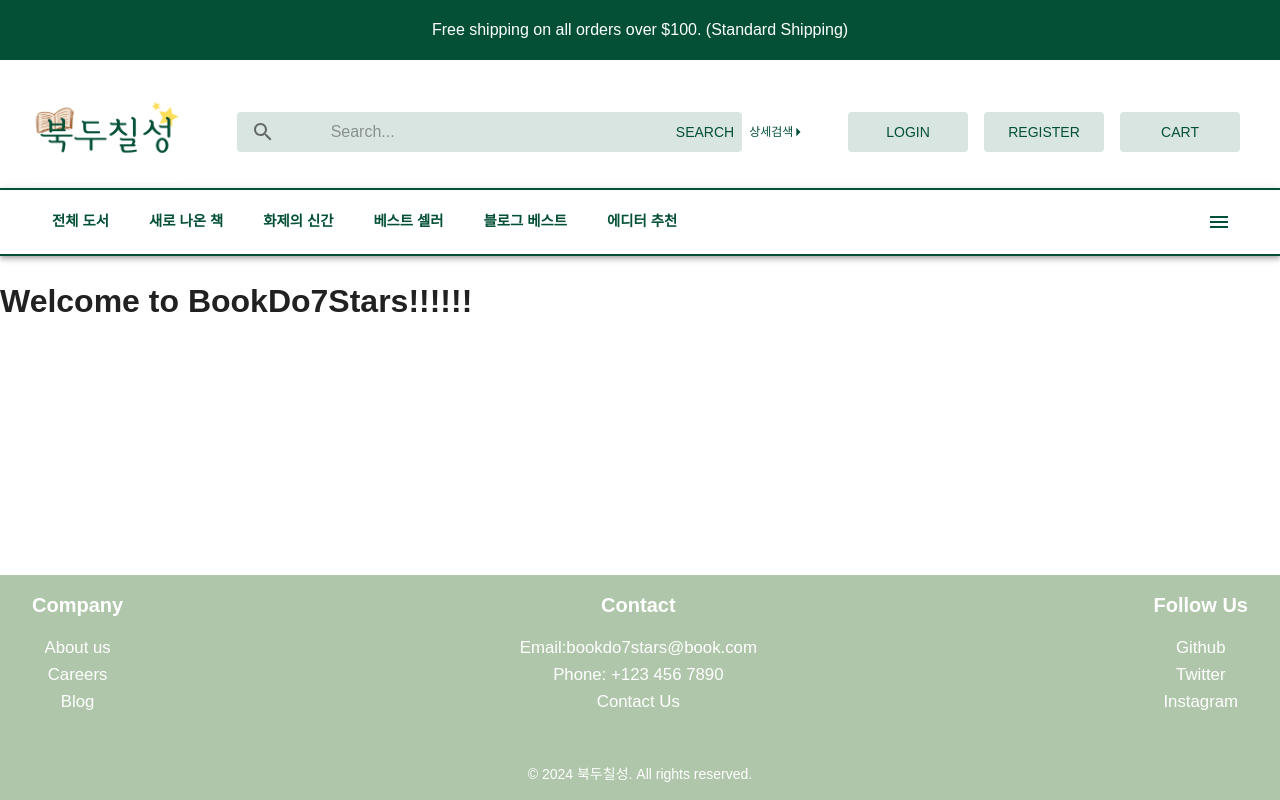
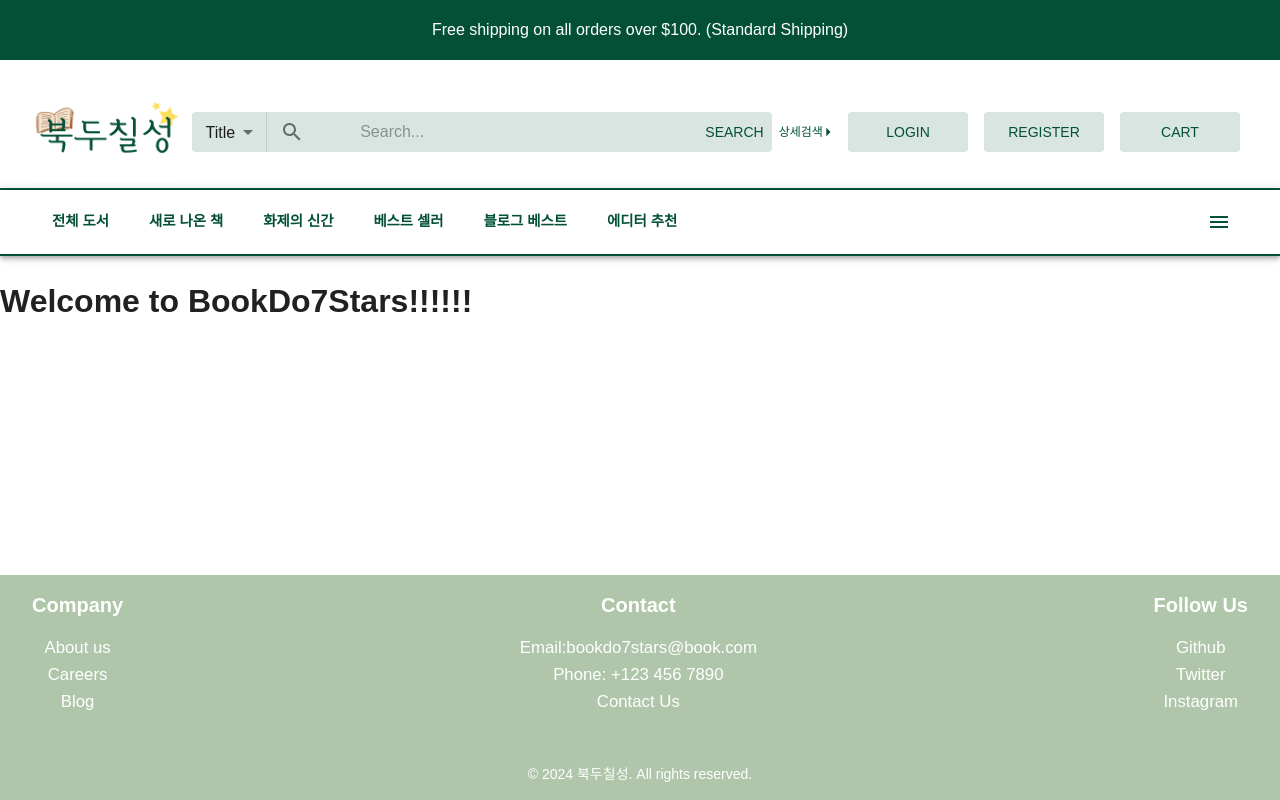
Before and after one commit to MayHyeyeonKim/bookdo7stars-ts, a Next.js app: page / in a window 1280 px wide. Built offline with nearby package versions, Linux system fonts and the light colour scheme.

Commit message:
added UnifiedSearch feature

```diff
--- a/src/app/components/Header.tsx
+++ b/src/app/components/Header.tsx
@@ -1,4 +1,6 @@
 'use client';
+
+import { useEffect, useState } from 'react';
 
 import ArrowRightIcon from '@mui/icons-material/ArrowRight';
 import HowToRegRoundedIcon from '@mui/icons-material/HowToRegRounded';
@@ -22,13 +24,15 @@ import {
   useMediaQuery,
   useTheme,
   Tooltip,
+  Select,
+  MenuItem,
 } from '@mui/material';
 import Image from 'next/image';
 import { useRouter } from 'next/navigation';
 import { useDispatch, useSelector } from 'react-redux';
 
 import CategoryBar from './CategoryBar';
-import { logoutRequest } from '../actions/types';
+import { getBooksSearchRequest, logoutRequest } from '../actions/types';
 import { AppDispatch, AppState } from '../store/store';
 
 const StyledSearchField = styled(TextField)(({ theme }) => ({
@@ -132,6 +136,26 @@ const Header = () => {
   const dispatch = useDispatch<AppDispatch>();
   const { user, isLogoutDone } = useSelector((store: AppState) => store.user);
 
+  const [searchTarget, setSearchTarget] = useState('title');
+  const [searchTerm, setSearchTerm] = useState('');
+
+  const initialPageSize = 20;
+  const initialPage = 1;
+
+  const handleSearchTargetChange = (event) => {
+    setSearchTarget(event.target.value);
+  };
+
+  const handleSearch = () => {
+    if (searchTerm.trim() === '') {
+      alert('Please enter a search term.');
+      return;
+    }
+    const encodedSearchTerm = encodeURIComponent(searchTerm);
+    router.push(`/search/result?${searchTarget}=${encodedSearchTerm}`);
+    dispatch(getBooksSearchRequest({ page: initialPage, pageSize: initialPageSize, [searchTarget]: searchTerm }));
+  };
+
   const handleLogin = () => {
     router.push('/login');
   };
@@ -158,8 +182,6 @@ const Header = () => {
   const handleDetailSearch = () => {
     router.push('/search');
   };
-
-  console.log('isMobile:', isMobile);
 
   return (
     <Box>
@@ -199,7 +221,26 @@ const Header = () => {
               </Button>
             )}
             <Box sx={{ flexGrow: 0.5 }} />
+            <Select
+              value={searchTarget}
+              onChange={handleSearchTargetChange}
+              sx={{
+                backgroundColor: alpha(theme.palette.primary.main, 0.15),
+                borderTopRightRadius: '0',
+                borderBottomRightRadius: '0',
+                marginRight: '-25px',
+                height: '40px',
+                '& .MuiOutlinedInput-notchedOutline': {
+                  border: 'none',
+                },
+              }}>
+              <MenuItem value="title">Title</MenuItem>
+              <MenuItem value="author">Author</MenuItem>
+              <MenuItem value="publisher">Publisher</MenuItem>
+            </Select>
             <StyledSearchField
+              value={searchTerm}
+              onChange={(e) => setSearchTerm(e.target.value)}
               placeholder="Search..."
               inputProps={{ 'aria-label': 'search' }}
               InputProps={{
@@ -209,8 +250,11 @@ const Header = () => {
                   </InputAdornment>
                 ),
                 style: isMobile ? { fontSize: '0.75rem' } : {}, // 모바일에서 글자 크기 조정
-              }}></StyledSearchField>
-            <StyledButtonSearch sx={{ marginRight: '-1px' }}>Search</StyledButtonSearch>
+              }}
+              sx={{ borderTopLeftRadius: '0', borderBottomLeftRadius: '0' }}></StyledSearchField>
+            <StyledButtonSearch sx={{ marginRight: '-1px' }} onClick={handleSearch}>
+              Search
+            </StyledButtonSearch>
             {isMobile ? (
               <Tooltip title={'상세검색'}>
                 <IconButton onClick={handleDetailSearch} sx={{ marginLeft: '6px', width: '20px', height: '20px', color: 'black' }} aria-label="상세검색">
--- a/src/app/sagas/book.ts
+++ b/src/app/sagas/book.ts
@@ -73,7 +73,9 @@ function getBooksSearchAPI(data: GetBooksSearchRequestAction['data']) {
 
 export function* getBooksSearch(action: GetBooksSearchRequestAction): SagaIterator {
   try {
+    console.log('액션 잘 왔어? ', action);
     const response: any = yield call(getBooksSearchAPI, action.data);
+    console.log('백엔드 갔다 왔어?', response, '잘 받아왔어');
     yield put({
       type: GET_BOOKS_SEARCH_SUCCESS,
       payload: response.data.books,
@@ -137,6 +139,7 @@ function* watchGetBooksByGroup() {
 }
 
 function* watchGetBooksSearch() {
+  console.log('와쳐까지 잘 들어왔어');
   yield takeLatest(GET_BOOKS_SEARCH_REQUEST, getBooksSearch);
 }
 
```
